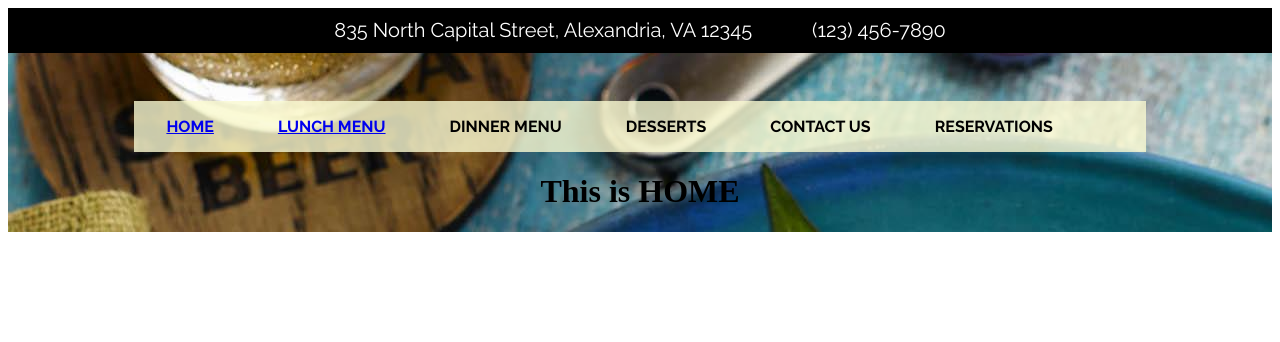
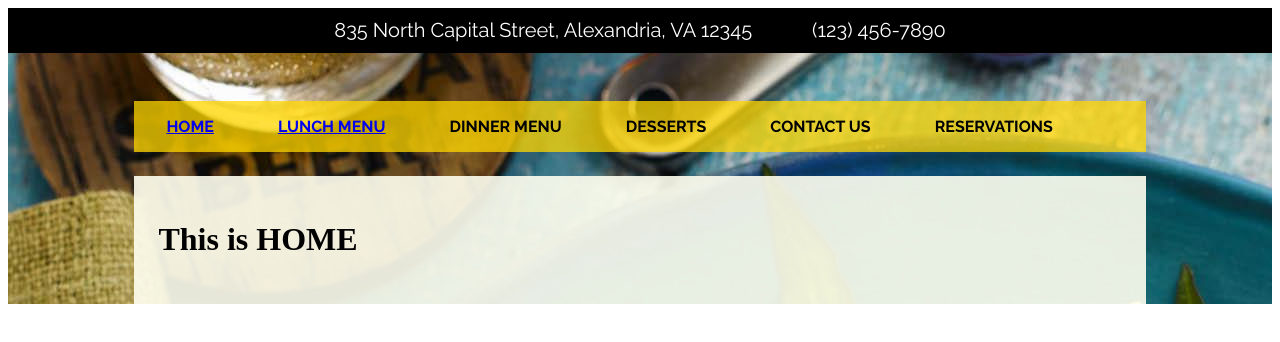
Before and after one commit to leosoaivan/react-restaurant-page, a React (Create React App) app: page /#/ in a window 1280 px wide. Shown: the top 342 px of the page. Built offline with nearby package versions, Linux system fonts and the light colour scheme; the HTML template or start-up script is replaced by a standard one.

Commit message:
Change coloring

```diff
--- a/src/components/Content/index.js
+++ b/src/components/Content/index.js
@@ -5,6 +5,11 @@ import Home from '../../pages/home';
 import Lunch from '../../pages/lunch';
 
 const Root = styled.div`
+  box-sizing: border-box;
+  margin-top: 24px;
+  background-color: rgba(255, 255, 240, 0.90);
+  width: 80%;
+  padding: 24px;
 `;
 
 const Content = () => {
--- a/src/components/NavBar/index.js
+++ b/src/components/NavBar/index.js
@@ -19,7 +19,7 @@ const NavBarList = styled.ul`
   align-items: center;
   padding: 0;
   width: 80%;
-  background-color: rgba(250,250,210,.8)
+  background-color: rgba(255, 215, 0, .75);
 `;
 
 const ListItem = styled.li`
--- a/src/pages/home.js
+++ b/src/pages/home.js
@@ -3,9 +3,9 @@ import styled from 'styled-components';
 
 const Home = () => {
   return (
-    <div>
+    <React.Fragment>
       <h1>This is HOME</h1>
-    </div>
+    </React.Fragment>
   )
 }
 
--- a/src/pages/lunch.js
+++ b/src/pages/lunch.js
@@ -3,9 +3,9 @@ import styled from 'styled-components';
 
 const Lunch = () => {
   return (
-    <div>
+    <React.Fragment>
       <h1>This is LUNCH</h1>
-    </div>
+    </React.Fragment>
   )
 }
 
```
